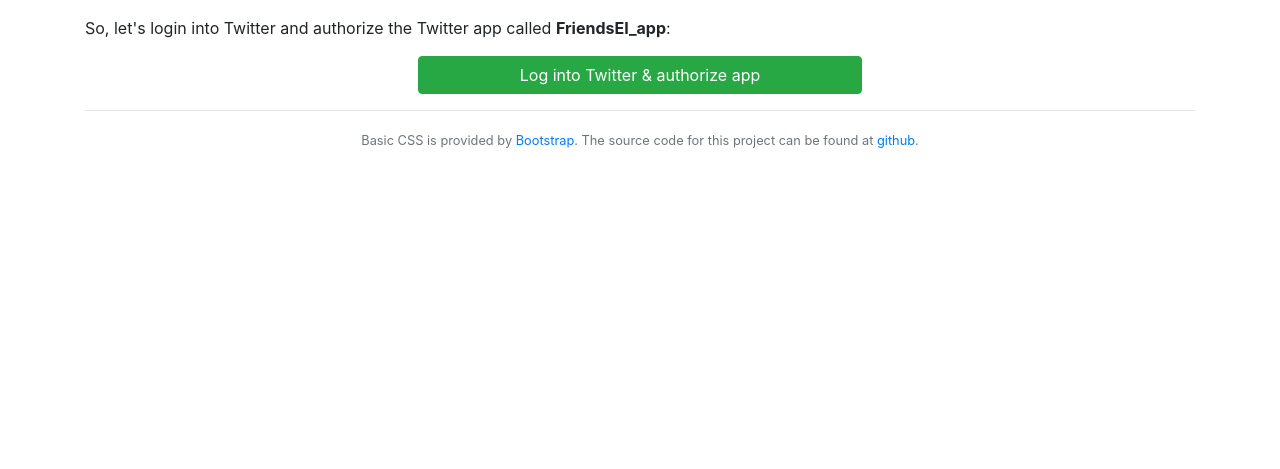
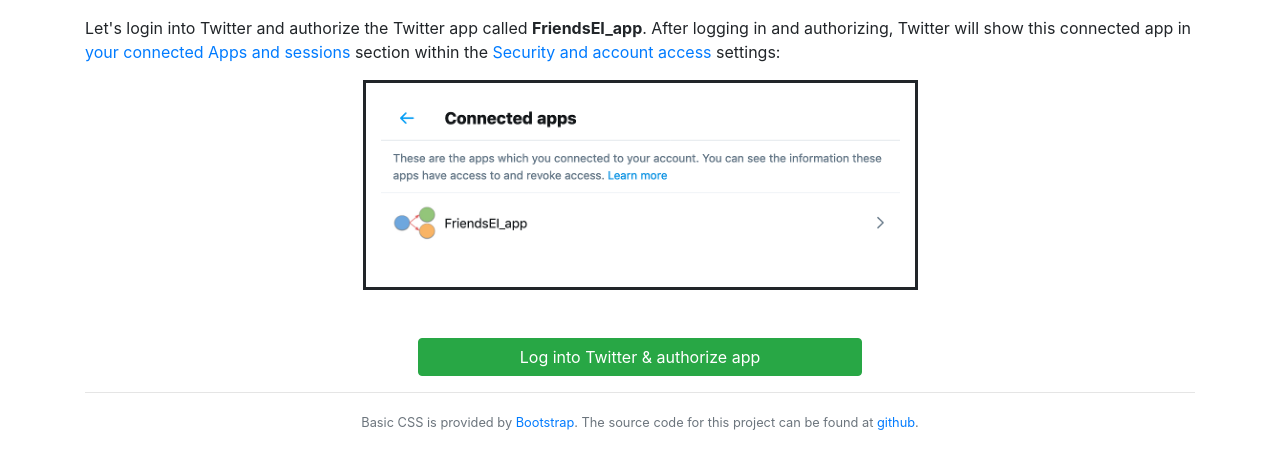
Before and after one commit to kircm/tw_frnds_ei_web, a Django app: page /main in a window 1280 px wide. Shown: the part 122-591 px from the top of the page. Run offline with Django 3.2, Linux system fonts and the light colour scheme; some libraries are stand-ins or nearby versions.

Commit message:
Cosmetic changes

```diff
--- a/tfei_site/tfei/static/tfei/custom.css
+++ b/tfei_site/tfei/static/tfei/custom.css
@@ -29,6 +29,15 @@
   width: 40%;
 }
 
+.img_brd_cent {
+  display: block;
+  margin-left: auto;
+  margin-right: auto;
+  width: 50%;
+  padding: 12px 15px;
+  border: solid;
+}
+
 .nav {
   position: relative;
   display: inline-block;
--- a/tfei_site/tfei/templates/header.html
+++ b/tfei_site/tfei/templates/header.html
@@ -1,8 +1,8 @@
 <div class="lg header">
     <h2 class="title">
-        <img src="/static/tfei/FriendsEI_tw_app.png">
+        <img src="/static/tfei/header_tfei_app_icon.png">
         Twitter Friends Export/Import
-        <img src="/static/tfei/FriendsEI_tw_app.png">
+        <img src="/static/tfei/header_tfei_app_icon.png">
     </h2>
     (tw_frnds_ei_web)
 </div>
--- a/tfei_site/tfei/templates/tfei/main.html
+++ b/tfei_site/tfei/templates/tfei/main.html
@@ -1,7 +1,17 @@
 {% extends "base.html" %}
 {% block containercontent %}
 <p class="hero-unit">
-	So, let's login into Twitter and authorize the Twitter app called <b>FriendsEI_app</b>:
+	Let's login into Twitter and authorize the Twitter app called <b>FriendsEI_app</b>.
+
+	After logging in and authorizing, Twitter will show this connected app in
+	<a href="https://twitter.com/settings/connected_apps">your connected Apps and sessions</a> section
+	within the <a href="https://twitter.com/settings/security_and_account_access">Security and account access</a>
+	settings:
 </p>
-<a href="/tw_auth" class="btn btn-small btn-success button_ok">Log into Twitter &amp; authorize app</a>
+<p class="hero-unit">
+	<img class="img_brd_cent" src="/static/tfei/tw_connected_apps_tfei.png">
+</p>
+<p class="mt-5">
+	<a href="/tw_auth" class="btn btn-small btn-success button_ok">Log into Twitter &amp; authorize app</a>
+</p>
 {% endblock containercontent %}
```
Also changed, not shown: tfei_site/tfei/static/tfei/header_tfei_app_icon.png (renamed from tfei_site/tfei/static/tfei/FriendsEI_tw_app.png), tfei_site/tfei/static/tfei/tw_connected_apps_tfei.png (added).
